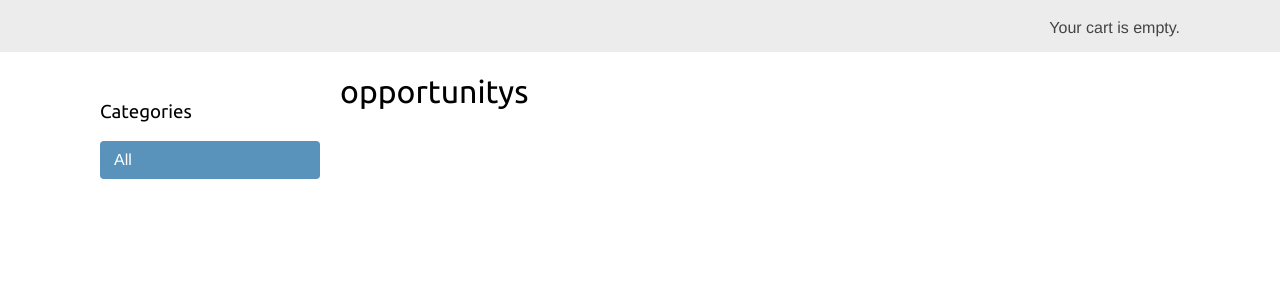
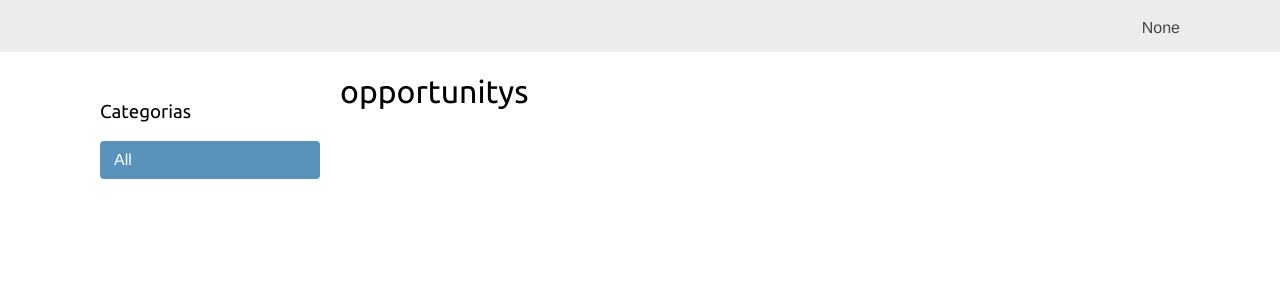
Before and after one commit to snubdev/Portal_Emprego, a Django app: page /job/ in a window 1280 px wide. Shown: the part 46-346 px from the top of the page. Run offline with Django 4.2, Linux system fonts and the light colour scheme; data that the repository does not hold is empty.

Commit message:
Alteração nos títulos

```diff
--- a/job/templates/base.html
+++ b/job/templates/base.html
@@ -13,7 +13,7 @@
     </div>
     <div id="subheader">
       <div class="cart">
-          Your cart is empty.
+          None
       </div>
     </div>
     <div id="content">
--- a/job/templates/job/list.html
+++ b/job/templates/job/list.html
@@ -7,7 +7,7 @@
 
 {% block content %}
   <div id="sidebar">
-    <h3>Categories</h3>
+    <h3>Categorias</h3>
     <ul>
       <li {% if not category %}class="selected"{% endif %}>
         <a href="{% url 'job:opportunity_list' %}">All</a>
```
